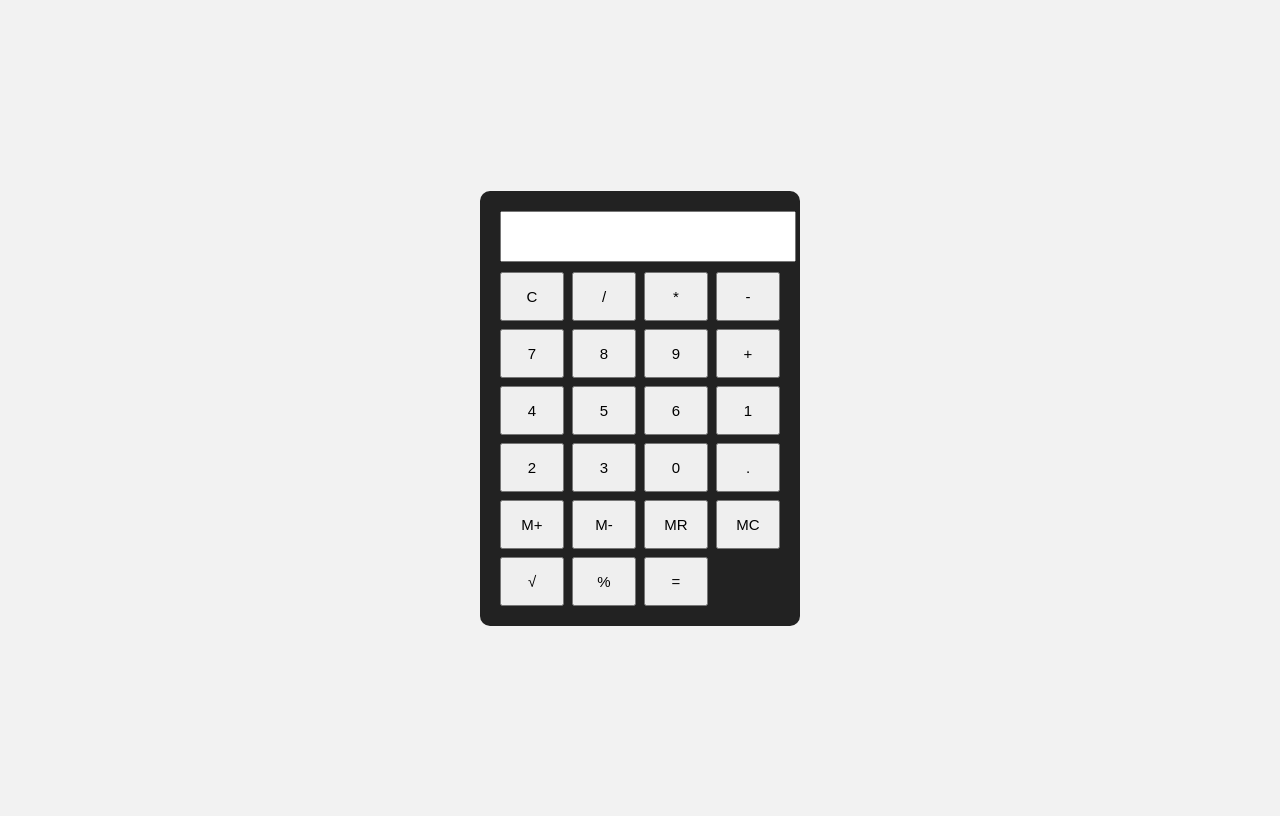
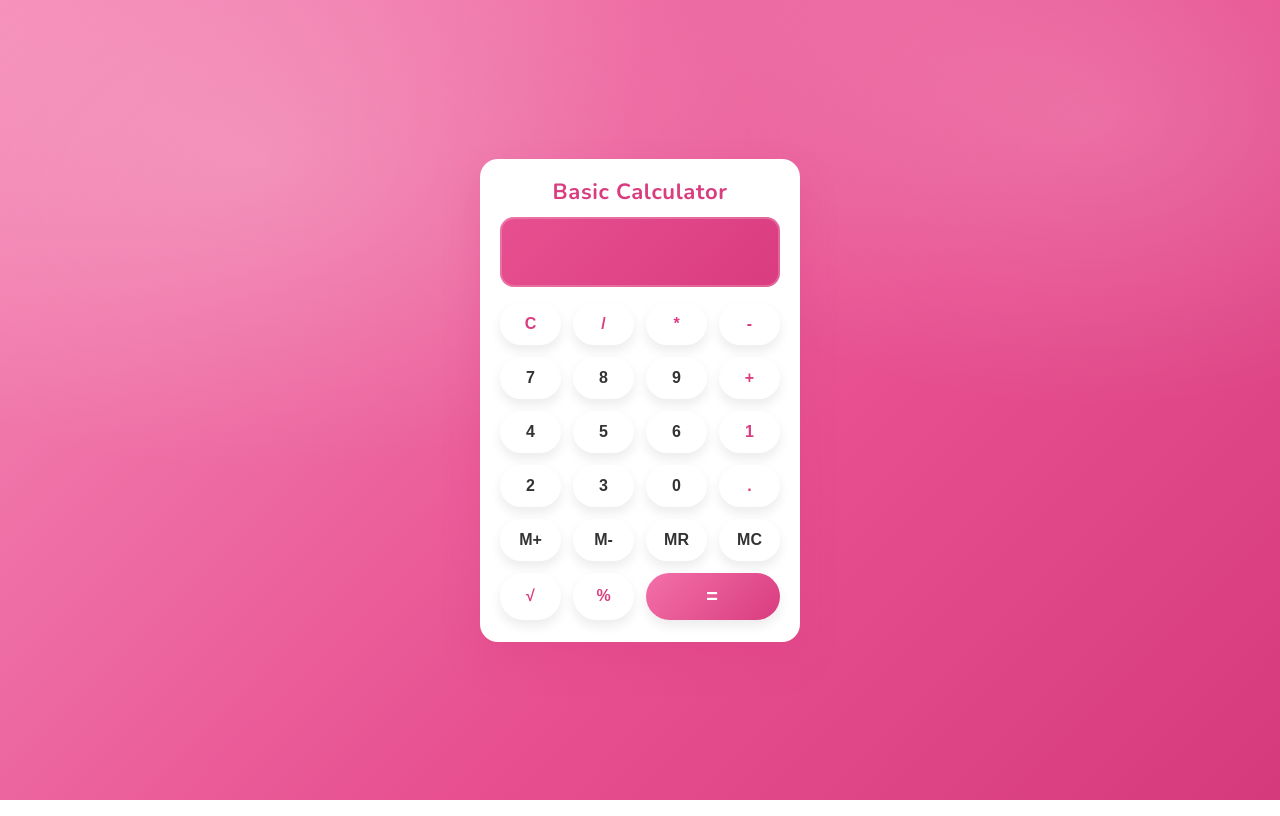
Before and after one commit to rdebnath1234/basic-calculator, a plain HTML site: page client/index.html in a window 1280 px wide. Drawn offline with nearby package versions, Linux system fonts and the light colour scheme.

Commit message:
Update calculator UI and README

```diff
--- a/client/index.html
+++ b/client/index.html
@@ -8,6 +8,7 @@
 <body>
 
 <div class="calculator">
+  <div class="title">Basic Calculator</div>
   <input type="text" id="display" readonly />
 
   <div class="buttons">
--- a/client/style.css
+++ b/client/style.css
@@ -1,36 +1,108 @@
+@import url("https://fonts.googleapis.com/css2?family=Nunito:wght@400;600;700&display=swap");
+
+:root {
+  --pink-1: #f370a8;
+  --pink-2: #e75090;
+  --pink-3: #d93c7f;
+  --white: #ffffff;
+  --ink: #333;
+  --shadow: 0 18px 35px rgba(217, 60, 127, 0.25);
+}
+
+*,
+*::before,
+*::after {
+  box-sizing: border-box;
+}
+
 body {
-  display: flex;
-  justify-content: center;
-  align-items: center;
-  height: 100vh;
-  background: #f2f2f2;
-  font-family: Arial;
+  margin: 0;
+  min-height: 100vh;
+  display: grid;
+  place-items: center;
+  font-family: "Nunito", "Trebuchet MS", sans-serif;
+  color: var(--ink);
+  background:
+    radial-gradient(65% 65% at 20% 20%, rgba(255, 255, 255, 0.2) 0%, rgba(255, 255, 255, 0) 60%),
+    radial-gradient(60% 60% at 85% 15%, rgba(255, 255, 255, 0.18) 0%, rgba(255, 255, 255, 0) 60%),
+    linear-gradient(135deg, #f58bb8 0%, #e74f90 60%, #d53b7c 100%);
 }
 
 .calculator {
-  background: #222;
-  padding: 20px;
-  border-radius: 10px;
-  width: 280px;
+  width: 320px;
+  background: var(--white);
+  border-radius: 18px;
+  padding: 18px 20px 22px;
+  box-shadow: var(--shadow);
+}
+
+.title {
+  text-align: center;
+  font-size: 22px;
+  font-weight: 700;
+  color: var(--pink-3);
+  margin-bottom: 10px;
+  letter-spacing: 0.6px;
 }
 
 #display {
   width: 100%;
-  height: 45px;
-  font-size: 20px;
-  margin-bottom: 10px;
+  height: 70px;
+  border: none;
+  border-radius: 14px;
+  background: linear-gradient(135deg, var(--pink-2), var(--pink-3));
+  color: #fff;
+  font-size: 28px;
+  font-weight: 600;
+  letter-spacing: 0.5px;
   text-align: right;
-  padding-right: 10px;
+  padding: 12px 16px;
+  margin-bottom: 16px;
+  box-shadow: inset 0 0 0 2px rgba(255, 255, 255, 0.2);
 }
 
 .buttons {
   display: grid;
   grid-template-columns: repeat(4, 1fr);
-  gap: 8px;
+  gap: 12px;
 }
 
 button {
-  padding: 14px;
-  font-size: 15px;
+  border: none;
+  background: #fff;
+  color: var(--ink);
+  border-radius: 999px;
+  padding: 12px;
+  font-size: 16px;
+  font-weight: 600;
   cursor: pointer;
+  box-shadow: 0 6px 12px rgba(0, 0, 0, 0.08);
+  transition: transform 0.15s ease, box-shadow 0.15s ease;
 }
+
+button:hover {
+  transform: translateY(-1px);
+  box-shadow: 0 8px 16px rgba(0, 0, 0, 0.12);
+}
+
+button:active {
+  transform: translateY(1px);
+  box-shadow: 0 4px 10px rgba(0, 0, 0, 0.1);
+}
+
+.buttons button:last-child {
+  grid-column: 3 / 5;
+  background: linear-gradient(135deg, var(--pink-1), var(--pink-3));
+  color: #fff;
+  font-size: 20px;
+  letter-spacing: 2px;
+}
+
+.buttons button:nth-child(-n+4),
+.buttons button:nth-child(8),
+.buttons button:nth-child(12),
+.buttons button:nth-child(16),
+.buttons button:nth-child(21),
+.buttons button:nth-child(22) {
+  color: var(--pink-3);
+}
```
Also changed, not shown: README.md.
